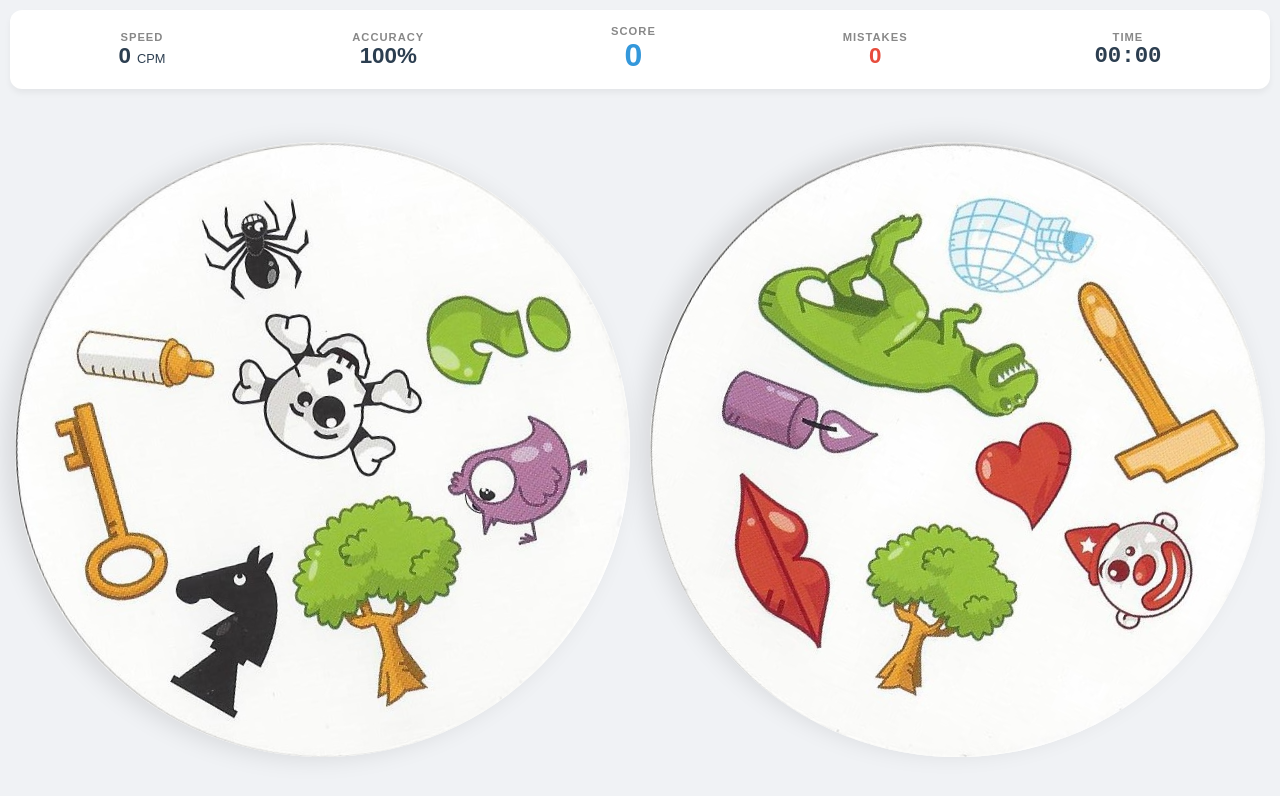
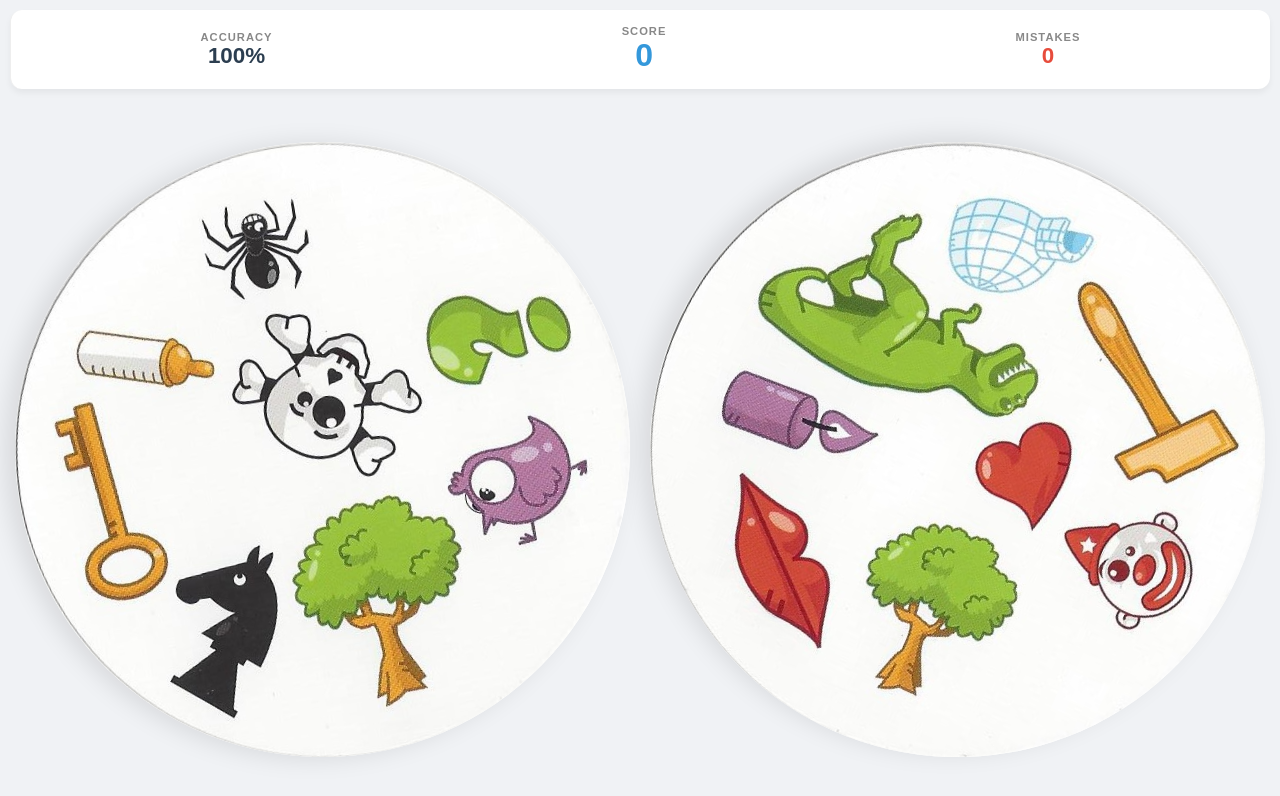
Before and after one commit to paul2t/dobble-trainer, a Vue app: page / in a window 1280 px wide. Shown: the top 796 px of the page. Built offline with nearby package versions, Linux system fonts and the light colour scheme.

Commit message:
factorization and better time managment

```diff
--- a/src/App.vue
+++ b/src/App.vue
@@ -1,12 +1,15 @@
 <script setup>
 import { ref, computed, onMounted, onUnmounted, nextTick } from 'vue';
 import DobbleCard from './components/DobbleCard.vue';
+import StatsBar from './components/StatsBar.vue';
+import { useTimer } from './composables/useTimer';
 import rawData from './data/cards.json';
 
 // --- STATE ---
 const isLoading = ref(true);
 const loadingProgress = ref(0);
 const score = ref(0);
+const scoreUnPaused = ref(0);
 const message = ref("Find the matching symbol!");
 const cardLeft = ref(null);
 const cardRight = ref(null);
@@ -22,12 +25,6 @@ const animationStyle = ref({}); // For positioning the card exactly
 // Refs for the wrappers
 const leftCardWrapper = ref(null);
 const rightCardWrapper = ref(null);
-
-const accuracy = computed(() => {
-  const totalAttempts = score.value + mistakes.value;
-  if (totalAttempts === 0) return 100;
-  return Math.round((score.value / totalAttempts) * 100);
-});
 
 // Transform JSON into Array
 const deck = Object.keys(rawData)
@@ -65,6 +62,9 @@ const preloadImages = async () => {
   }
 };
 
+// --- Timer Management ---
+const { isPaused, totalElapsedMs, toggleTimer, stopTimer } = useTimer();
+
 // --- GAME LOGIC ---
 const getRandomCard = () => {
   const randomIndex = Math.floor(Math.random() * deck.length);
@@ -74,83 +74,12 @@ const getRandomCard = () => {
   };
 };
 
-const isPaused = ref(true);
-const accumulatedTime = ref(0);
-const startTime = ref(null);
-const currentTime = ref(null);
-let timerInterval = null;
-
-// Calculate Cards Per Minute (CPM)
-const cardsPerMinute = computed(() => {
-  // 1. Calculate total elapsed milliseconds exactly like the timer does
-  let totalMs = accumulatedTime.value;
-  if (!isPaused.value && startTime.value && currentTime.value) {
-    totalMs += (currentTime.value - startTime.value);
-  }
-
-  // 2. Prevent division by zero or calculation if no time/matches yet
-  // Wait 3 seconds for a stable reading
-  if (totalMs < 3000 || score.value === 0) return 0;
-
-  // 3. Convert ms to minutes
-  const totalMinutes = totalMs / 1000 / 60;
-
-  // 4. Return CPM (Matches / Minutes)
-  return (score.value / totalMinutes).toFixed(1);
-});
-
-// Timer update function
-const startTimer = () => {
-  currentTime.value = Date.now();
-  startTime.value = Date.now();
-  if (timerInterval) clearInterval(timerInterval);
-
-  timerInterval = setInterval(() => {
-    currentTime.value = Date.now();
-  }, 1000); // Update every 100ms for a smooth counter
-};
-
-const toggleTimer = () => {
-  if (isLoading.value) return; // Don't allow pausing during load
-
-  isPaused.value = !isPaused.value;
-
-  if (isPaused.value) {
-    // PAUSING: Stop the interval and save the elapsed time
-    clearInterval(timerInterval);
-    accumulatedTime.value += Date.now() - startTime.value;
-    startTime.value = null;
-    console.log("accumulatedTime.value", accumulatedTime.value);
-  } else {
-    // RESUMING: Start a new reference point
-    startTimer();
-  }
-};
-
-const formatTime = computed(() => {
-  let totalMs = accumulatedTime.value;
-  console.log("totalMs",totalMs);
-  if (!isPaused.value && startTime.value && currentTime.value) {
-    totalMs += (currentTime.value - startTime.value);
-    console.log("totalMs",totalMs, startTime.value);
-  }
-
-  const seconds = Math.floor(totalMs / 1000);
-  console.log(seconds);
-  const m = Math.floor(seconds / 60).toString().padStart(2, '0');
-  const s = (seconds % 60).toString().padStart(2, '0');
-  console.log(m, s);
-  return `${m}:${s}`;
-});
-
 const initGame = () => {
   let c1 = getRandomCard();
   let c2 = getRandomCard();
   while (c1.id === c2.id) { c2 = getRandomCard(); }
   cardLeft.value = c1;
   cardRight.value = c2;
-
-  startTimer();
 };
 
 const triggerShake = () => {
@@ -169,6 +98,8 @@ const handleCardClick = async (clickedType, side) => {
   if (leftHasIt && rightHasIt) {
     isShaking.value = false;
     score.value++;
+    if (!isPaused.value)
+      scoreUnPaused.value++;
     message.value = "Nice match!";
 
     isAnimating.value = true;
@@ -236,7 +167,7 @@ onMounted(() => {
 });
 
 onUnmounted(() => {
-  if (timerInterval) clearInterval(timerInterval);
+  stopTimer();
 });
 </script>
 
@@ -258,28 +189,14 @@ onUnmounted(() => {
     <header v-if="!isLoading">
       <!-- <h1>Dobble Trainer</h1> -->
       <div class="stats">
-        <div class="stats-bar">
-          <div class="stat-item">
-            <span class="label">SPEED</span>
-            <span class="value">{{ cardsPerMinute }} <small>CPM</small></span>
-          </div>
-          <div class="stat-item">
-            <span class="label">ACCURACY</span>
-            <span class="value">{{ accuracy }}%</span>
-          </div>
-          <div class="stat-item score-main">
-            <span class="label">SCORE</span>
-            <span class="value">{{ score }}</span>
-          </div>
-          <div class="stat-item">
-            <span class="label">MISTAKES</span>
-            <span class="value error-text">{{ mistakes }}</span>
-          </div>
-          <div class="stat-item clickable" @click="toggleTimer">
-            <span class="label">TIME</span>
-            <span class="value timer-display">{{ formatTime }}</span>
-          </div>
-        </div>
+        <StatsBar
+          :score="score"
+          :score-un-paused="scoreUnPaused"
+          :mistakes="mistakes"
+          :is-paused="isPaused"
+          :elapsed-ms="totalElapsedMs"
+          @toggle-pause="toggleTimer"
+        />
         <!-- <span class="msg">{{ message }}</span> -->
       </div>
     </header>
@@ -349,13 +266,6 @@ header {
   flex: 0 0 auto;
   text-align: center;
   margin-bottom: 10px;
-}
-
-.score {
-  font-size: 1.5rem;
-  font-weight: bold;
-  color: #2c3e50;
-  display: block;
 }
 
 .msg {
@@ -498,51 +408,6 @@ main {
   user-select: none;
 }
 
-.stats-bar {
-  display: flex;
-  justify-content: space-around;
-  align-items: center;
-  background: white;
-  padding: 15px;
-  border-radius: 12px;
-  box-shadow: 0 4px 6px rgba(0,0,0,0.05);
-  margin-bottom: 10px;
-  user-select: none;
-}
-
-.stat-item {
-  display: flex;
-  flex-direction: column;
-  text-align: center;
-}
-
-.stat-item .label {
-  font-size: 0.7rem;
-  color: #888;
-  letter-spacing: 1px;
-  font-weight: bold;
-}
-
-.stat-item .value {
-  font-size: 1.4rem;
-  font-weight: 800;
-  color: #2c3e50;
-}
-
-.score-main .value {
-  color: #3498db;
-  font-size: 2rem;
-}
-
-.error-text {
-  color: #e74c3c !important;
-}
-
-small {
-  font-size: 0.8rem;
-  font-weight: normal;
-}
-
 .shake-animation {
   animation: shake 0.5s cubic-bezier(.36,.07,.19,.97) both;
 }
@@ -554,17 +419,4 @@ small {
   40%, 60% { transform: translate3d(4px, 0, 0); }
 }
 
-.clickable {
-  cursor: pointer;
-  transition: opacity 0.2s;
-}
-.clickable:hover {
-  opacity: 0.7;
-}
-
-.timer-display {
-  font-family: monospace; /* Keeps numbers from jumping */
-  color: #3498db;
-}
-
 </style>
--- /dev/null
+++ b/src/components/StatsBar.vue
@@ -0,0 +1,131 @@
+<script setup>
+import { computed } from 'vue';
+
+const props = defineProps({
+  score: Number,
+  scoreUnPaused: Number,
+  mistakes: Number,
+  isPaused: Boolean,
+  elapsedMs: Number // We pass the total milliseconds calculated in App
+});
+
+const emit = defineEmits(['toggle-pause']);
+
+
+const formatTime = computed(() => {
+    let totalMs = props.elapsedMs;
+    const seconds = Math.floor(totalMs / 1000);
+    const m = Math.floor(seconds / 60).toString().padStart(2, '0');
+    const s = (seconds % 60).toString().padStart(2, '0');
+    return `${m}:${s}`;
+});
+
+const cardsPerMinute = computed(() => {
+    if (props.elapsedMs < 3000 || props.scoreUnPaused === 0) return 0;
+    const totalMinutes = props.elapsedMs / 1000 / 60;
+    return (props.scoreUnPaused / totalMinutes).toFixed(1);
+});
+
+const accuracy = computed(() => {
+    const total = props.score + props.mistakes;
+    return total === 0 ? 100 : Math.round((props.score / total) * 100);
+});
+</script>
+
+<template>
+    <div class="stats-bar clickable" @click="emit('toggle-pause')">
+        <div class="stat-item" v-if="!isPaused || elapsedMs > 0" >
+            <span class="label">SPEED</span>
+            <span class="value">{{ cardsPerMinute }} <small>CPM</small></span>
+        </div>
+        <div class="stat-item">
+            <span class="label">ACCURACY</span>
+            <span class="value">{{ accuracy }}%</span>
+        </div>
+        <div class="stat-item score-main">
+            <span class="label">SCORE</span>
+            <span class="value">{{ score }}</span>
+        </div>
+        <div class="stat-item">
+            <span class="label">MISTAKES</span>
+            <span class="value error-text">{{ mistakes }}</span>
+        </div>
+        <div class="stat-item" v-if="!isPaused || elapsedMs > 0" >
+            <span class="label">TIME</span>
+            <span class="value timer-display">{{ formatTime }}</span>
+        </div>
+    </div>
+</template>
+
+<style scoped>
+
+.stats-bar {
+  display: flex;
+  justify-content: space-around;
+  align-items: center;
+  background: white;
+  padding: 15px;
+  border-radius: 12px;
+  box-shadow: 0 4px 6px rgba(0,0,0,0.05);
+  margin-bottom: 10px;
+  user-select: none;
+}
+
+.stat-item {
+  display: flex;
+  flex-direction: column;
+  text-align: center;
+}
+
+.stat-item .label {
+  font-size: 0.7rem;
+  color: #888;
+  letter-spacing: 1px;
+  font-weight: bold;
+}
+
+.stat-item .value {
+  font-size: 1.4rem;
+  font-weight: 800;
+  color: #2c3e50;
+}
+
+.score-main .value {
+  color: #3498db;
+  font-size: 2rem;
+}
+
+.error-text {
+  color: #e74c3c !important;
+}
+
+.is-paused {
+  background: #f8f9fa;
+}
+
+.clickable {
+  cursor: pointer;
+  border-left: 1px solid #eee;
+  transition: opacity 0.2s;
+}
+.clickable:hover {
+  opacity: 0.7;
+}
+
+.timer-display {
+  font-family: monospace; /* Keeps numbers from jumping */
+  color: #3498db;
+}
+
+@media (max-width: 480px) {
+  .value { font-size: 1rem; }
+  .score-main .value { font-size: 1.4rem; }
+}
+
+small {
+  font-size: 0.8rem;
+  font-weight: normal;
+}
+
+
+</style>
--- /dev/null
+++ b/src/composables/useTimer.js
@@ -0,0 +1,55 @@
+import { ref, computed, onUnmounted } from 'vue';
+
+export function useTimer() {
+    const startTime = ref(null);
+    const currentTime = ref(null);
+    const accumulatedTime = ref(0);
+    const isPaused = ref(true);
+    let timerInterval = null;
+
+    // The raw milliseconds used by the StatsBar
+    const totalElapsedMs = computed(() => {
+        let ms = accumulatedTime.value;
+        if (!isPaused.value && startTime.value && currentTime.value) {
+            ms += (currentTime.value - startTime.value);
+        }
+        return ms;
+    });
+
+    // Timer update function
+    const startTimer = () => {
+        currentTime.value = Date.now();
+        startTime.value = Date.now();
+        isPaused.value = false;
+        if (timerInterval) clearInterval(timerInterval);
+
+        timerInterval = setInterval(() => {
+            currentTime.value = Date.now();
+        }, 1000); // Update every 100ms for a smooth counter
+    };
+
+    const toggleTimer = () => {
+        isPaused.value = !isPaused.value;
+        if (isPaused.value) {
+            stopTimer();
+        } else {
+            startTimer();
+        }
+    };
+
+    const stopTimer = () => {
+        accumulatedTime.value += Date.now() - startTime.value;
+        startTime.value = null;
+        if (timerInterval) clearInterval(timerInterval);
+    };
+
+    onUnmounted(stopTimer);
+
+    return {
+        isPaused,
+        totalElapsedMs,
+        startTimer,
+        toggleTimer,
+        stopTimer
+    };
+}
```
